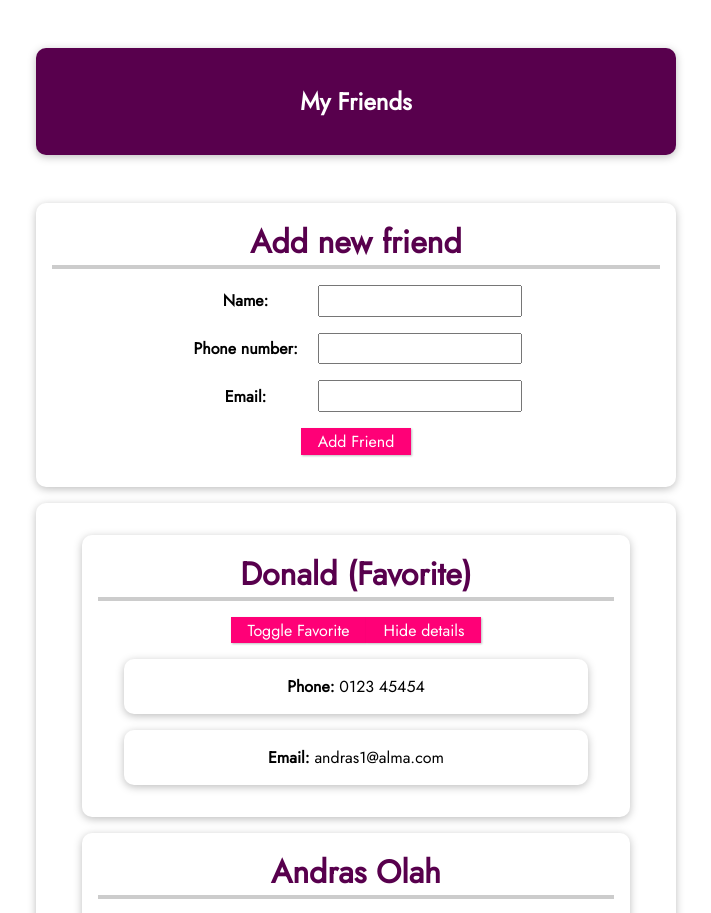
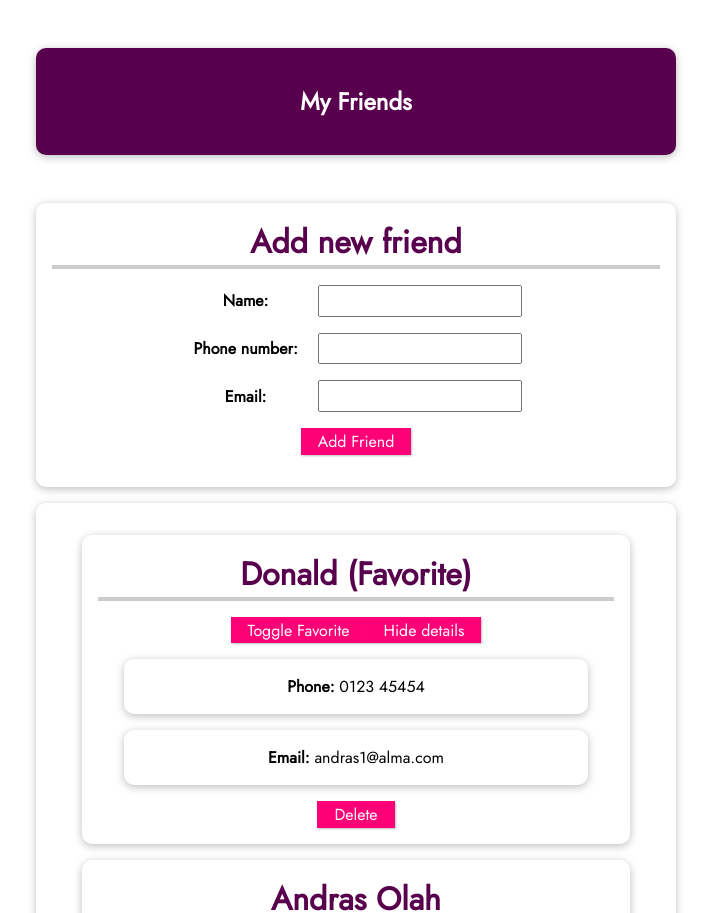
Before and after one commit to asszem/vue-learning, a Vue app in the folder udemy/course code/: page / in a window 1280 px wide. Shown: the top 913 px of the page, without its empty margins (284-995 px from the left). Built offline with nearby package versions, Linux system fonts and the light colour scheme.

Commit message:
Add delete item function

```diff
--- a/udemy/course code/src/App.vue
+++ b/udemy/course code/src/App.vue
@@ -5,12 +5,13 @@
     </header>
     <ul>
       <li>
-      <add-new-friend @submit-friend="addNewFriend"/>
+        <add-new-friend @submit-friend="addNewFriend"/>
       </li>
       <li>
         <friend-component
             v-for="friend in friends"
             @toggle-favorite-event-emitted="toggleFavorite"
+            @delete-friend="deleteFriend"
             :key="friend.id"
             :id="friend.id"
             :name="friend.name"
@@ -65,6 +66,11 @@ export default {
       console.log(newFriend)
       this.friends.push(newFriend);
     },
+    deleteFriend(id) {
+      console.log('Friend ID to be deleted', id)
+      const index=this.friends.find(id => id===id);
+      this.friends.splice(index, 1);
+    }
   },
 };
 </script>
--- a/udemy/course code/src/components/FriendContact.vue
+++ b/udemy/course code/src/components/FriendContact.vue
@@ -9,6 +9,7 @@
       <li><strong>Phone:</strong> {{ phoneNumber }}</li>
       <li><strong>Email:</strong> {{ emailAddress }}</li>
     </ul>
+    <button @click="deleteFriend">Delete</button>
   </li>
 </template>
 
@@ -54,6 +55,10 @@ export default {
         return false;
       }
     },
+    "delete-friend": function (id) {
+      console.log('ID to be deleted = ', id)
+      return true;
+    },
   },
   data() {
     return {
@@ -69,6 +74,9 @@ export default {
       // this.id is available as it was provided by the parent
       this.$emit("toggle-favorite-event-emitted", this.id);
     },
+    deleteFriend() {
+      this.$emit("delete-friend", this.id)
+    }
   },
 };
 </script>
```
